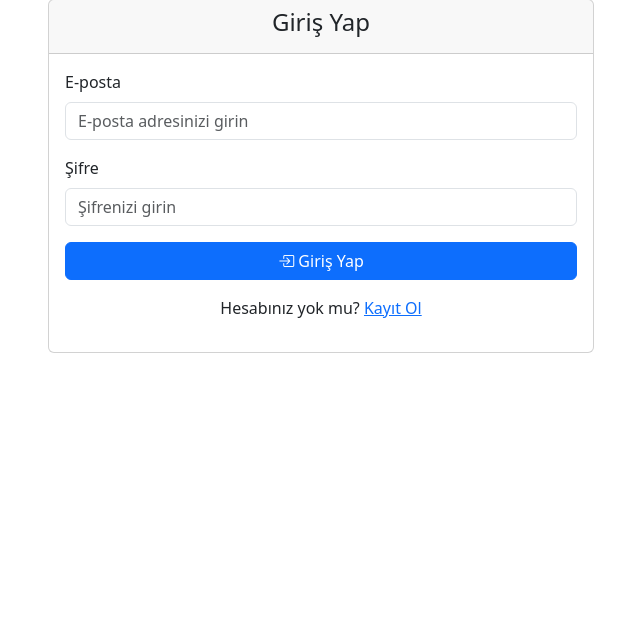
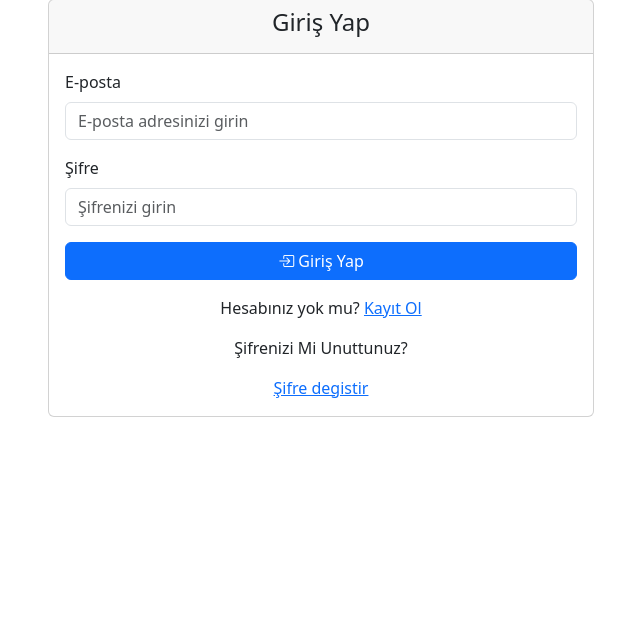
Before and after one commit to sidi96056/int, a Flask app: page /login in a window 1280 px wide. Shown: the part 81-720 px from the top of the page, without its empty margins (319-959 px from the left). Run offline with Flask 3, Linux system fonts and the light colour scheme; some libraries are stand-ins or nearby versions.

Commit message:
Update login.html

```diff
--- a/templates/login.html
+++ b/templates/login.html
@@ -32,6 +32,7 @@
                 </form>
                 <div class="text-center mt-3">
                     <p>Hesabınız yok mu? <a href="{{ url_for('register') }}">Kayıt Ol</a></p>
+                    <p>Şifrenizi Mi Unuttunuz?</p><a href="/sifre" class="back-to-login">Şifre degistir</a>
                 </div>
             </div>
         </div>
```
